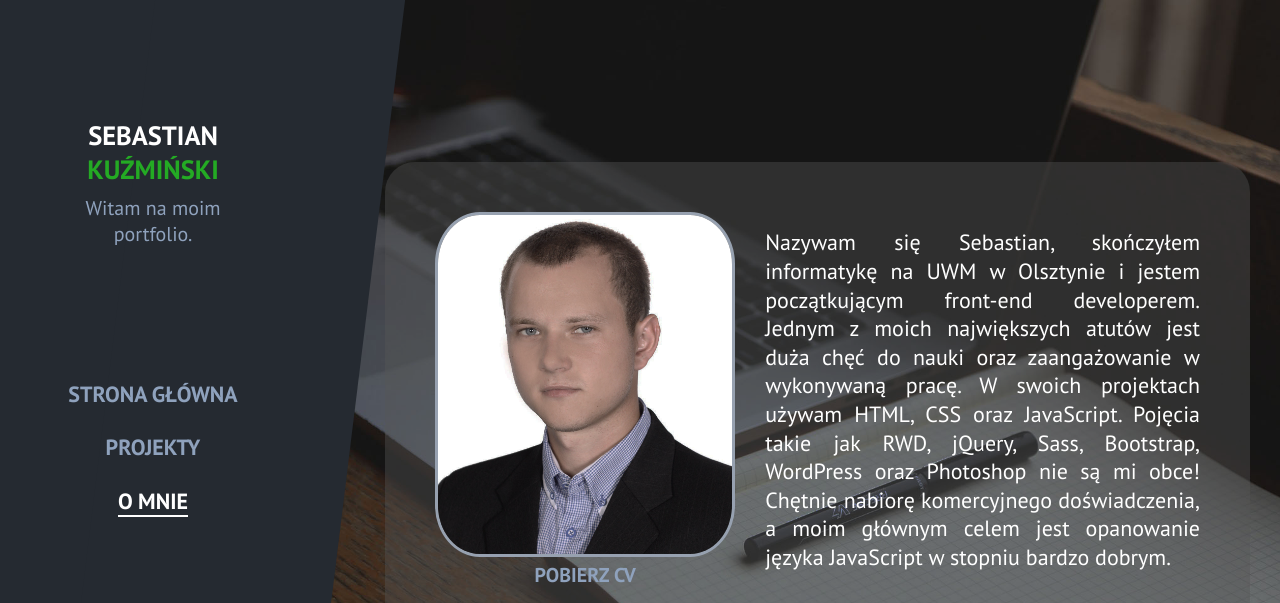
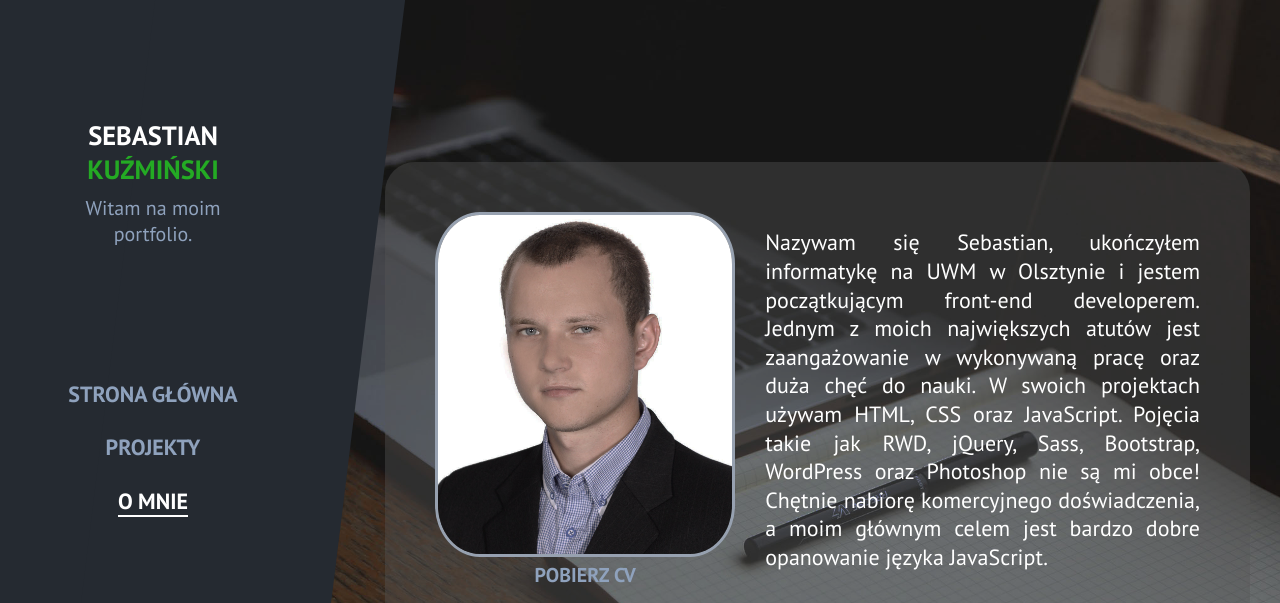
Before and after one commit to H0kas/Portfolio, a plain HTML site: page about.html in a window 1280 px wide. Shown: the top 603 px of the page. Drawn offline with Linux system fonts and the light colour scheme.

Commit message:
Update about.html

```diff
--- a/about.html
+++ b/about.html
@@ -55,7 +55,7 @@
                         <img class="portrait" src="img/portrait.jpg" alt="">
                         <a class="cv-link" href="https://drive.google.com/open?id=1Dw7whsulk7IfCaakLw0fmhiuGjW8bagY" target="_blank" title="curriculum vitae">Pobierz CV</a>
                     </div>
-                    <p class="about-text">Nazywam się Sebastian, skończyłem informatykę na UWM w Olsztynie i jestem początkującym front-end developerem. Jednym z moich największych atutów jest duża chęć do nauki oraz zaangażowanie w wykonywaną pracę. W swoich projektach używam HTML, CSS oraz JavaScript. Pojęcia takie jak RWD, jQuery, Sass, Bootstrap, WordPress oraz Photoshop nie są mi obce! Chętnie nabiorę komercyjnego doświadczenia, a moim głównym celem jest opanowanie języka JavaScript w stopniu bardzo dobrym.</p>
+                    <p class="about-text">Nazywam się Sebastian, ukończyłem informatykę na UWM w Olsztynie i jestem początkującym front-end developerem. Jednym z moich największych atutów jest zaangażowanie w wykonywaną pracę oraz duża chęć do nauki. W swoich projektach używam HTML, CSS oraz JavaScript. Pojęcia takie jak RWD, jQuery, Sass, Bootstrap, WordPress oraz Photoshop nie są mi obce! Chętnie nabiorę komercyjnego doświadczenia, a moim głównym celem jest bardzo dobre opanowanie języka JavaScript.</p>
                 </header>
             </div>
         </div>
```
